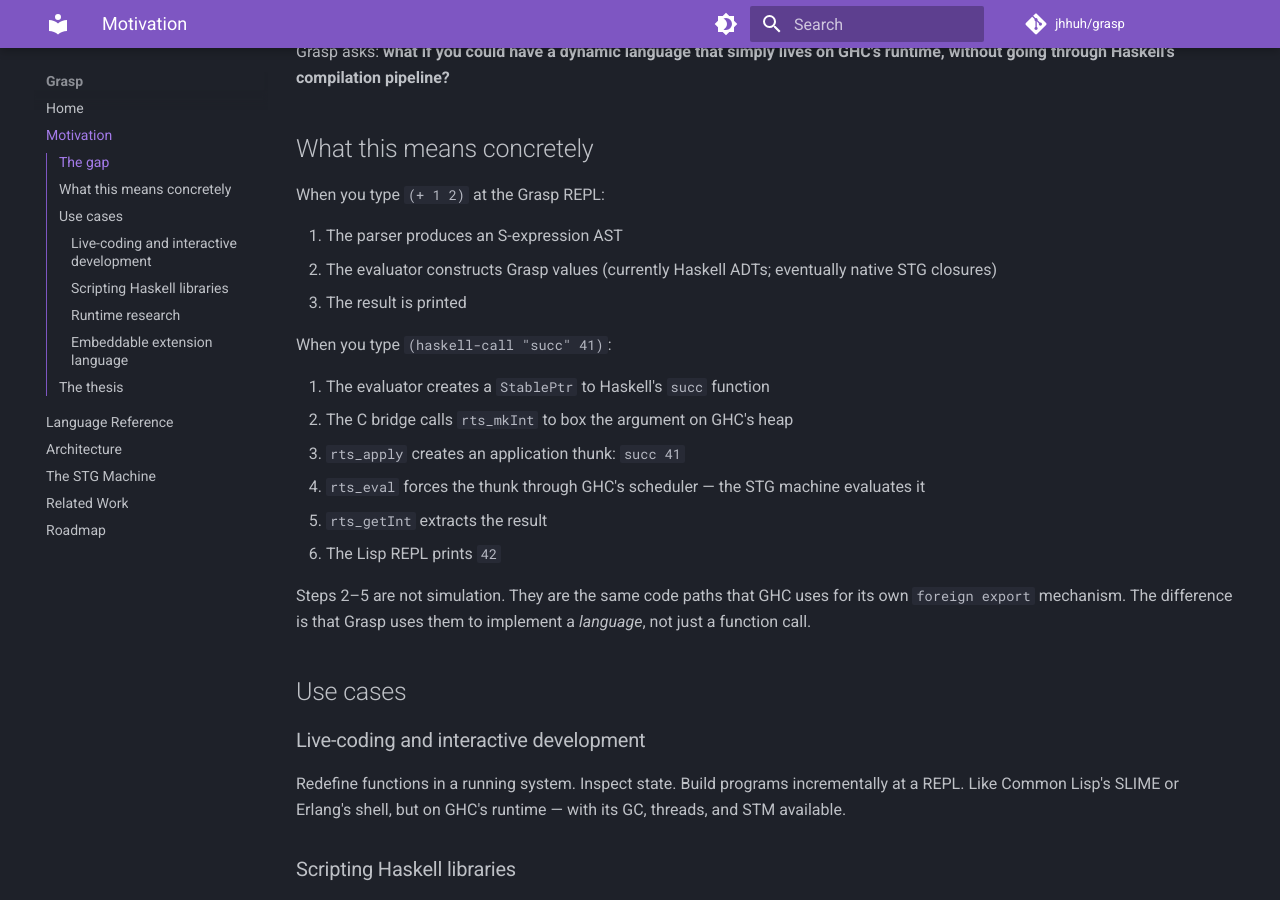
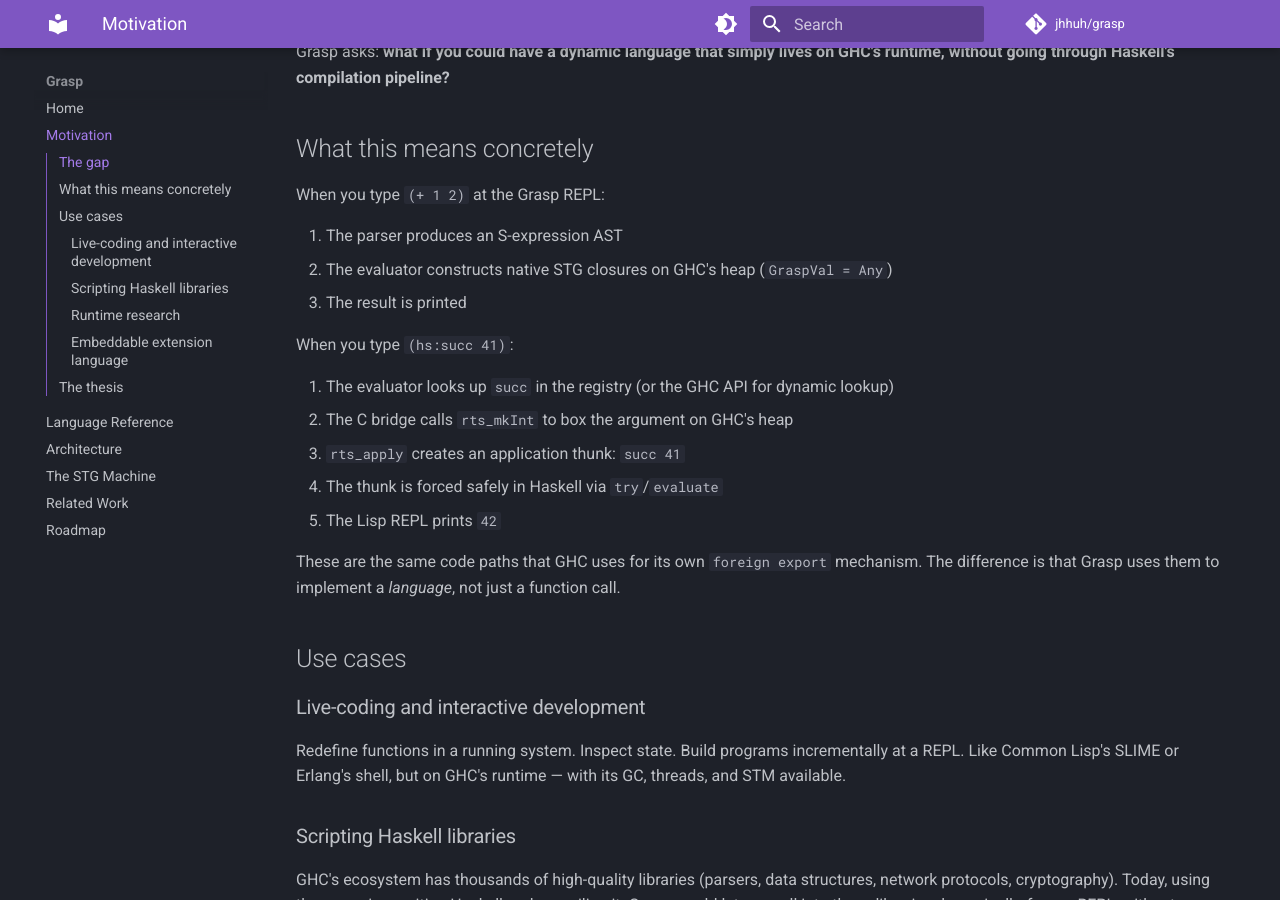
Before and after one commit to jhhuh/grasp, an MkDocs documentation site: the page built from docs/motivation.md, in a window 1280 px wide and 900 px high, scrolled down 444 px. Built offline with MkDocs 1.6.1 and Material for MkDocs 9.7.7, drawn with Linux system fonts in a browser that asks for light colours; comment, search, counter and statistics services are not loaded.

Commit message:
docs: update README and docs to reflect Phase 6 status
README now shows current features (native closures, hs: syntax,
macros, concurrency, modules) instead of MVP-era haskell-call.
motivation.md and related-work.md updated to reflect that values
ARE native STG closures (not "will be eventually").

```diff
--- a/docs/motivation.md
+++ b/docs/motivation.md
@@ -15,19 +15,18 @@ Grasp asks: **what if you could have a dynamic language that simply lives on GHC
 When you type `(+ 1 2)` at the Grasp REPL:
 
 1. The parser produces an S-expression AST
-2. The evaluator constructs Grasp values (currently Haskell ADTs; eventually native STG closures)
+2. The evaluator constructs native STG closures on GHC's heap (`GraspVal = Any`)
 3. The result is printed
 
-When you type `(haskell-call "succ" 41)`:
+When you type `(hs:succ 41)`:
 
-1. The evaluator creates a `StablePtr` to Haskell's `succ` function
+1. The evaluator looks up `succ` in the registry (or the GHC API for dynamic lookup)
 2. The C bridge calls `rts_mkInt` to box the argument on GHC's heap
 3. `rts_apply` creates an application thunk: `succ 41`
-4. `rts_eval` forces the thunk through GHC's scheduler — the STG machine evaluates it
-5. `rts_getInt` extracts the result
-6. The Lisp REPL prints `42`
+4. The thunk is forced safely in Haskell via `try`/`evaluate`
+5. The Lisp REPL prints `42`
 
-Steps 2–5 are not simulation. They are the same code paths that GHC uses for its own `foreign export` mechanism. The difference is that Grasp uses them to implement a *language*, not just a function call.
+These are the same code paths that GHC uses for its own `foreign export` mechanism. The difference is that Grasp uses them to implement a *language*, not just a function call.
 
 ## Use cases
 
```
Also changed, not shown: README.md (+21 -11 lines), docs/index.md (+1 -1 lines), docs/related-work.md (+2 -2 lines).
